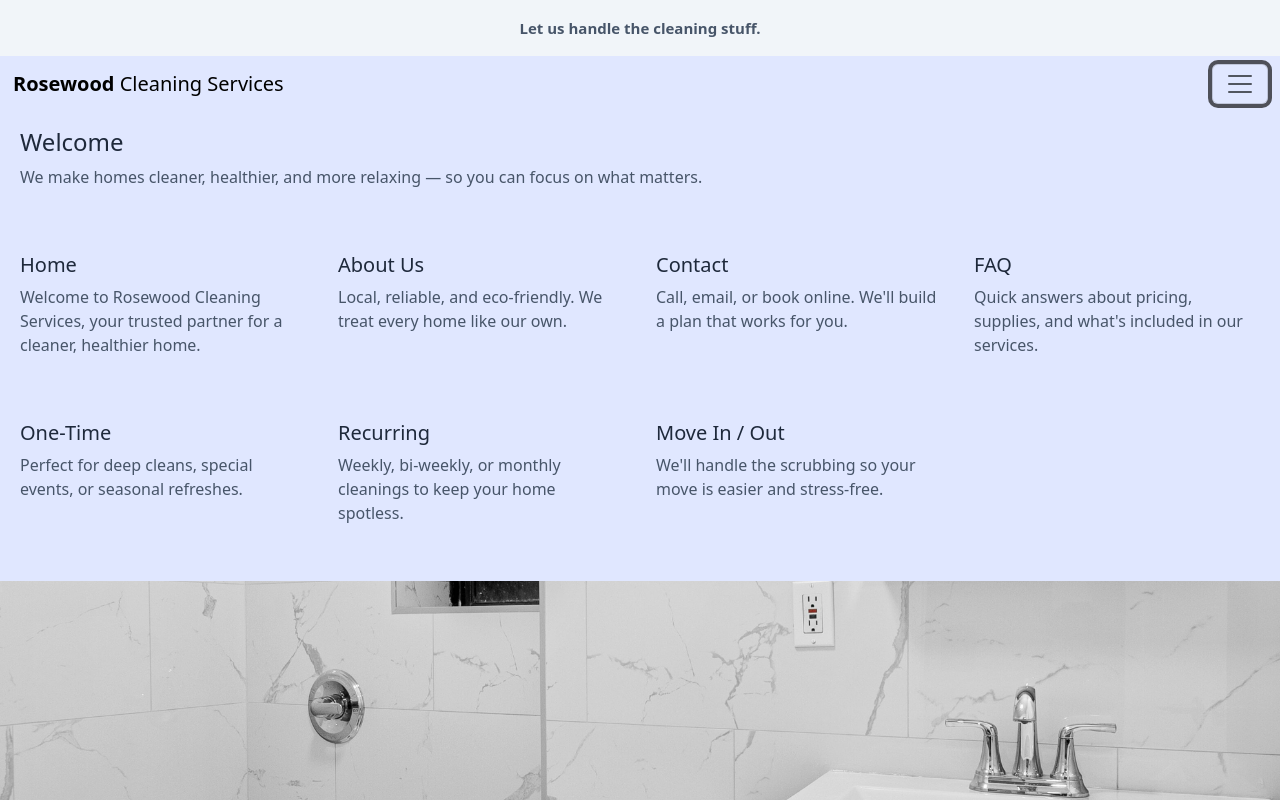
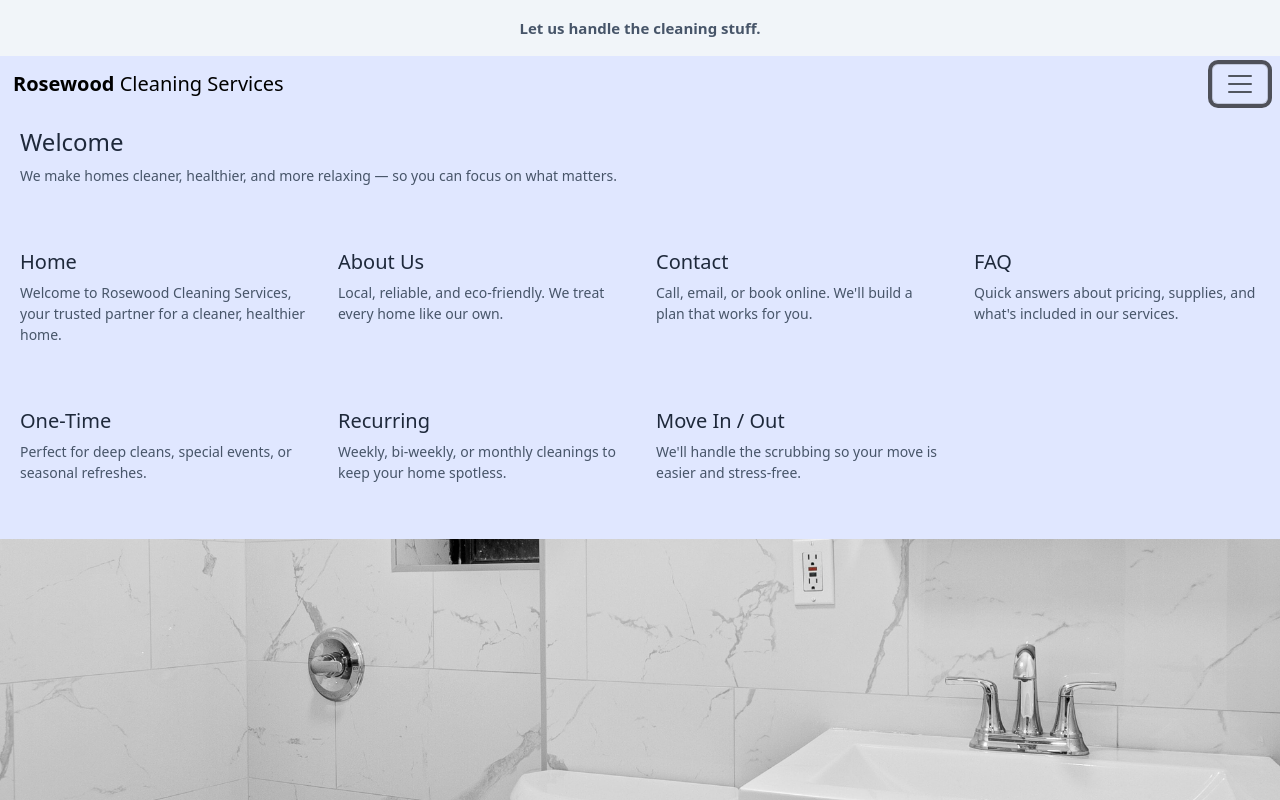
Before and after one commit to alexgoodestudio/rosewood_cleaning_service, a React (Create React App) app: page / in a window 1280 px wide. Both pictures are taken after a click on the button 1240 px from the left and 84 px from the top of the page. Shown: the top 800 px of the page. Built offline with nearby package versions, Linux system fonts and the light colour scheme.

Commit message:
update nav bar

```diff
--- a/src/Components/Contact.js
+++ b/src/Components/Contact.js
@@ -17,10 +17,10 @@
 
             </div>
         <Link to="/contact">
-  <button className="bg-amber-900 text-white py-3 px-4  rounded mb-5">
-    Contact Us
-  </button>
-</Link>
+          <button className="bg-slate-900 text-white py-3 px-4  rounded mb-5">
+            Contact Us
+          </button>
+        </Link>
       </div>
       </div>
     </section>
--- a/src/Components/Nav.js
+++ b/src/Components/Nav.js
@@ -55,7 +55,7 @@
 
           <div className="col-12  text-slate-800  p-3">
             <h4>Welcome</h4>
-            <p className="text-slate-600">
+            <p className="text-slate-600 text-sm">
               We make homes cleaner, healthier, and more relaxing — so you can
               focus on what matters.
             </p>
@@ -71,7 +71,7 @@
               onClick={handleLinkClick}
             >
               <h5 className="">Home</h5>
-              <p className="text-slate-600">
+              <p className="text-slate-600 text-sm">
                 Welcome to Rosewood Cleaning Services, your trusted partner for
                 a cleaner, healthier home.
               </p>
@@ -84,7 +84,7 @@
               onClick={handleLinkClick}
             >
               <h5 className="">About Us</h5>
-              <p className="text-slate-600">
+              <p className="text-slate-600 text-sm">
                 Local, reliable, and eco-friendly. We treat every home like our
                 own.
               </p>
@@ -97,7 +97,7 @@
               onClick={handleLinkClick}
             >
               <h5 className="">Contact</h5>
-              <p className="text-slate-600">
+              <p className="text-slate-600 text-sm">
                 Call, email, or book online. We'll build a plan that works for
                 you.
               </p>
@@ -110,7 +110,7 @@
               onClick={handleLinkClick}
             >
               <h5 className="">FAQ</h5>
-              <p className="text-slate-600">
+              <p className="text-slate-600 text-sm">
                 Quick answers about pricing, supplies, and what's included in our
                 services.
               </p>
@@ -128,7 +128,7 @@
               onClick={handleLinkClick}
             >
               <h5 className="">One-Time</h5>
-              <p className="text-slate-600">
+              <p className="text-slate-600 text-sm">
                 Perfect for deep cleans, special events, or seasonal refreshes.
               </p>
             </Link>
@@ -140,7 +140,7 @@
               onClick={handleLinkClick}
             >
               <h5 className="">Recurring</h5>
-              <p className="text-slate-600">
+              <p className="text-slate-600 text-sm">
                 Weekly, bi-weekly, or monthly cleanings to keep your home
                 spotless.
               </p>
@@ -153,7 +153,7 @@
               onClick={handleLinkClick}
             >
               <h5 className="">Move In / Out</h5>
-              <p className="text-slate-600">
+              <p className="text-slate-600 text-sm">
                 We'll handle the scrubbing so your move is easier and stress-free.
               </p>
             </Link>
```
